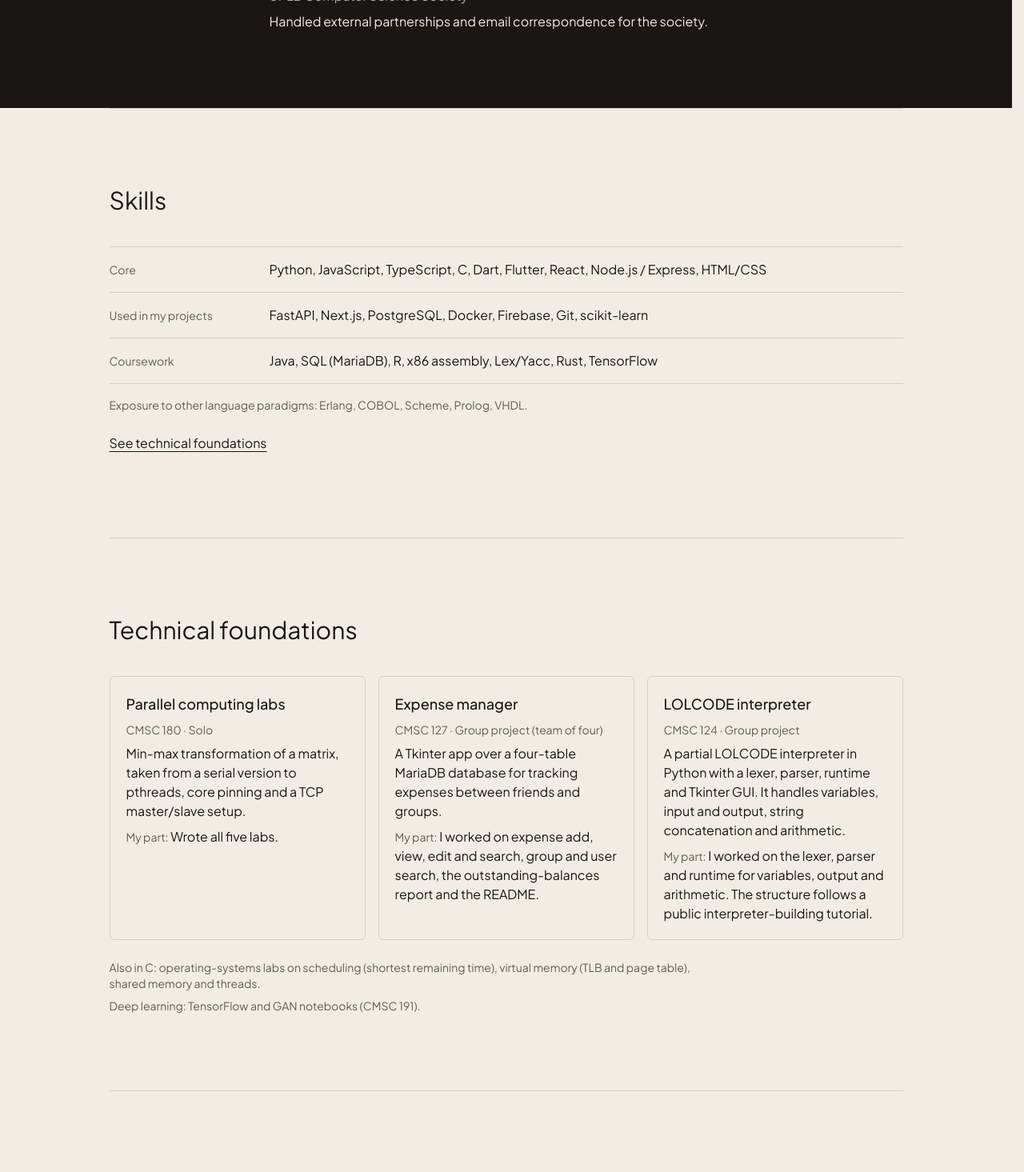
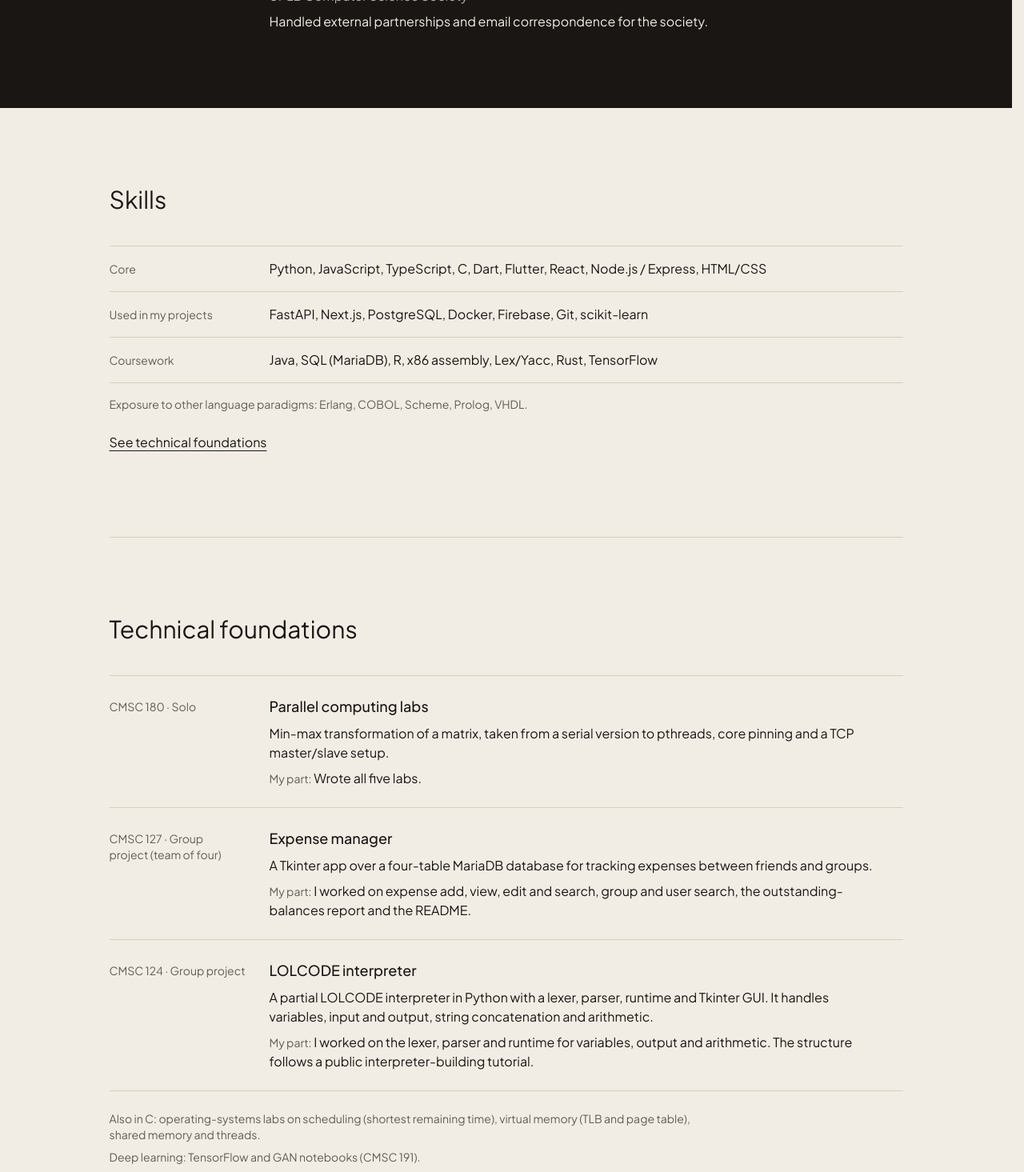
Before and after one commit to pcmnepomuceno/pcmnepomuceno-portfolio, a Next.js app: page / in a window 1280 px wide. Shown: the part 2500-3965 px from the top of the page at 80% size. Built offline with nearby package versions, Linux system fonts and the light colour scheme.

Commit message:
Skills and Foundations: hairline rows on the shared label column

```diff
--- a/src/components/sections/Foundations.tsx
+++ b/src/components/sections/Foundations.tsx
@@ -1,20 +1,22 @@
 import { foundations } from "@/content";
 
-// Course projects as hairline cards: no stamps, tags, links or buttons, so they don't read as Projects.
+// Course projects as hairline rows on the Skills label column: no stamps, tags, links or buttons, so they don't read as Projects.
 export default function Foundations() {
   return (
     <section id="foundations" data-nav-parent="skills" className="space-y-10 border-t border-border py-16 md:py-24">
       <h2 className="text-3xl">{foundations.heading}</h2>
       <div className="space-y-6">
-        <ul role="list" className="grid gap-4 lg:grid-cols-3">
+        <ul role="list" className="divide-y divide-border border-y border-border">
           {foundations.items.map((item) => (
-            <li key={item.title} className="space-y-2 rounded-md border border-border p-5">
-              <h3 className="text-lg font-medium">{item.title}</h3>
-              <p className="text-sm text-balance text-muted">{item.meta}</p>
-              <p>{item.what}</p>
-              <p>
-                <span className="text-sm text-muted">{foundations.partLabel}:</span> {item.part}
-              </p>
+            <li key={item.title} className="grid gap-2 py-6 sm:grid-cols-[11rem_1fr] sm:gap-6">
+              <p className="text-sm text-balance text-muted sm:pt-1">{item.meta}</p>
+              <div className="max-w-prose space-y-2">
+                <h3 className="text-lg font-medium">{item.title}</h3>
+                <p>{item.what}</p>
+                <p>
+                  <span className="text-sm text-muted">{foundations.partLabel}:</span> {item.part}
+                </p>
+              </div>
             </li>
           ))}
         </ul>
--- a/src/components/sections/Skills.tsx
+++ b/src/components/sections/Skills.tsx
@@ -3,7 +3,7 @@ import { skills, skillsExposure, skillsFoundationsLink } from "@/content";
 
 export default function Skills() {
   return (
-    <section id="skills" className="space-y-10 border-t border-border py-16 md:py-24">
+    <section id="skills" className="space-y-10 py-16 md:py-24">
       <h2 className="text-3xl">Skills</h2>
       <div className="space-y-4">
         <dl className="divide-y divide-border border-y border-border">
```
